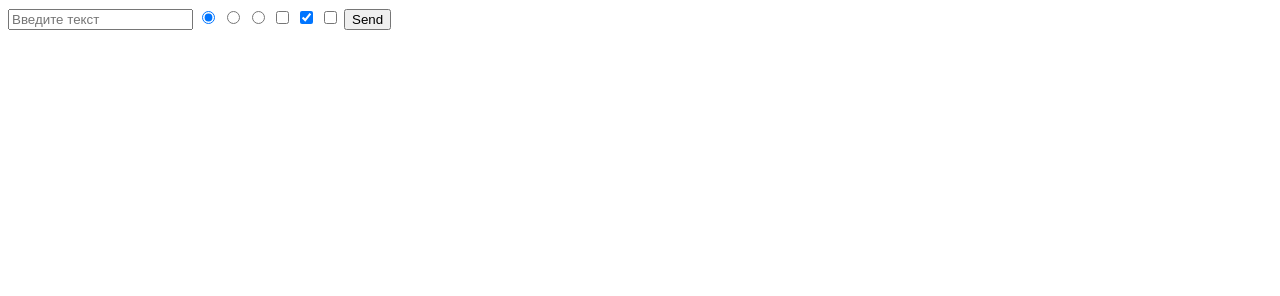
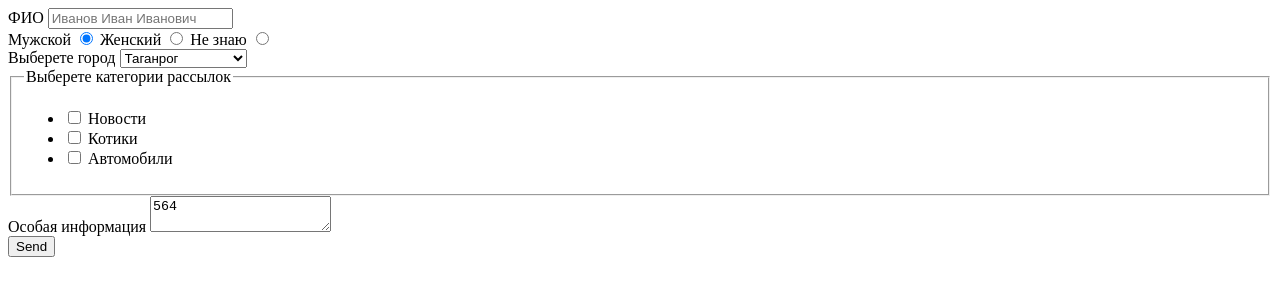
Before and after one commit to andreysk23/car_wash, a plain HTML site: page makeup/index.html in a window 1280 px wide. Drawn offline with Linux system fonts and the light colour scheme.

Commit message:
Сверстали форму расссылок

```diff
--- a/makeup/index.html
+++ b/makeup/index.html
@@ -6,16 +6,63 @@
 </head>
 <body>
     <form action="index.html" method="post">
-        <input type="text" placeholder="Введите текст">
-        <input type="radio" name="sex" value="0" checked>
-        <input type="radio" name="sex" value="1">
-        <input type="radio" name="sex" value="2">
+    <div>
+        <label for="fio">ФИО</label>
+        <input id="fio" placeholder="Иванов Иван Иванович">
+    </div>
+    <div>
+        <label>
+            Мужской <input type="radio" name="sex" value="0" checked>
+        </label>
+        <label>
 
-        <input type="checkbox" name="sections[]" value="1">
-        <input type="checkbox" name="sections[]" value="2" checked>
-        <input type="checkbox" name="sections[]"value="3">
+            Женский <input type="radio" name="sex" value="1">
+        </label>
+        <label>
 
-        <input type="submit" value="Send">
+            Не знаю <input type="radio" name="sex" value="2">
+        </label>
+    </div>
+    <div>
+        <label for="city">Выберете город</label>
+        <select name="city" id="city">
+        <option value="1">Санкт-Петербург</option>
+        <option value="2">Ьосква</option>
+        <option value="3" selected>Таганрог</option>
+        </select>
+    </div>
+    <div>
+        <fieldset>
+            <legend>
+                Выберете категории рассылок</legend>
+            <ul>
+                <li>
+                    <input type="checkbox" name="sections[]" value="1">
+                    Новости
+                </li>
+                <li>
+                    <label>
+                        <input type="checkbox" name="sections[]" value="2">
+                        Котики
+                    </label>
+                </li>
+                <li>
+                    <label>
+                        <input type="checkbox" name="sections[]" value="3">
+                        Автомобили
+                    </label>
+                </li>
+            </ul>
+        </fieldset>
+        </div>
+        <div>
+            <label for="comment">Особая информация</label>
+            <textarea name="comment" id="comment">564</textarea>
+
+        </div>
+        <div>
+            <input type="submit" value="Send">
+        </div>
     </form>
 </body>
 </html>
```
